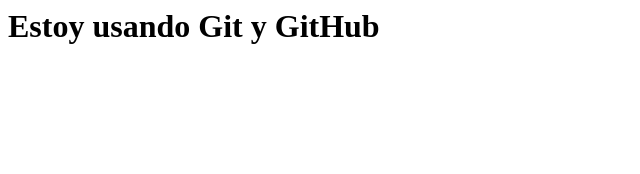
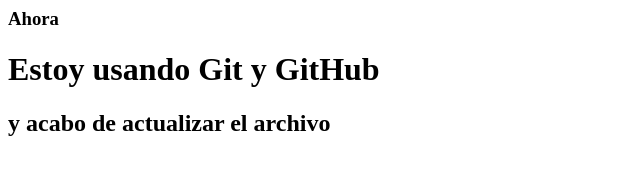
Before and after one commit to Alvaro117/Practica7, a plain HTML site: page index.html in a window 1280 px wide. Shown: the whole page, without its empty margins (0-640 px from the left). Drawn offline with Linux system fonts and the light colour scheme.

Commit message:
Esta es una actualizacion del archivo

```diff
--- a/index.html
+++ b/index.html
@@ -3,6 +3,8 @@
 	<title> Practica 7</title>
 </head>
 <body>
+	<h3> Ahora </h3>
 	<h1> Estoy usando Git y GitHub</h1>
+	<h2> y acabo de actualizar el archivo </h2>
 </body>
 </html>
```
